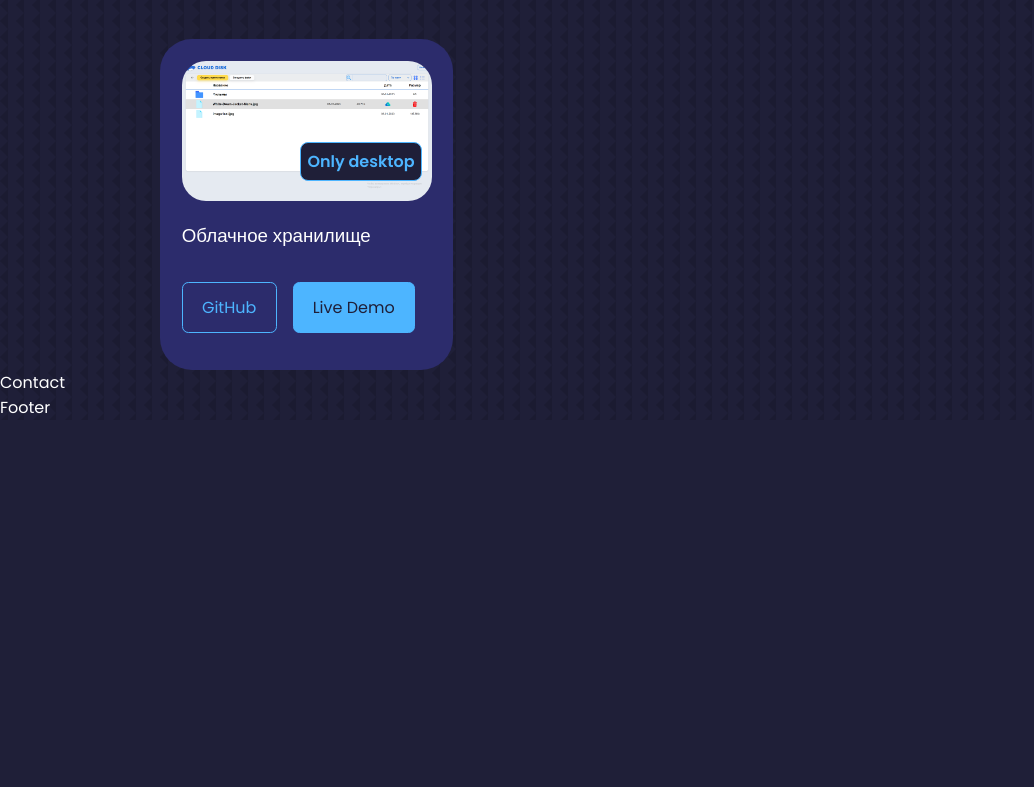
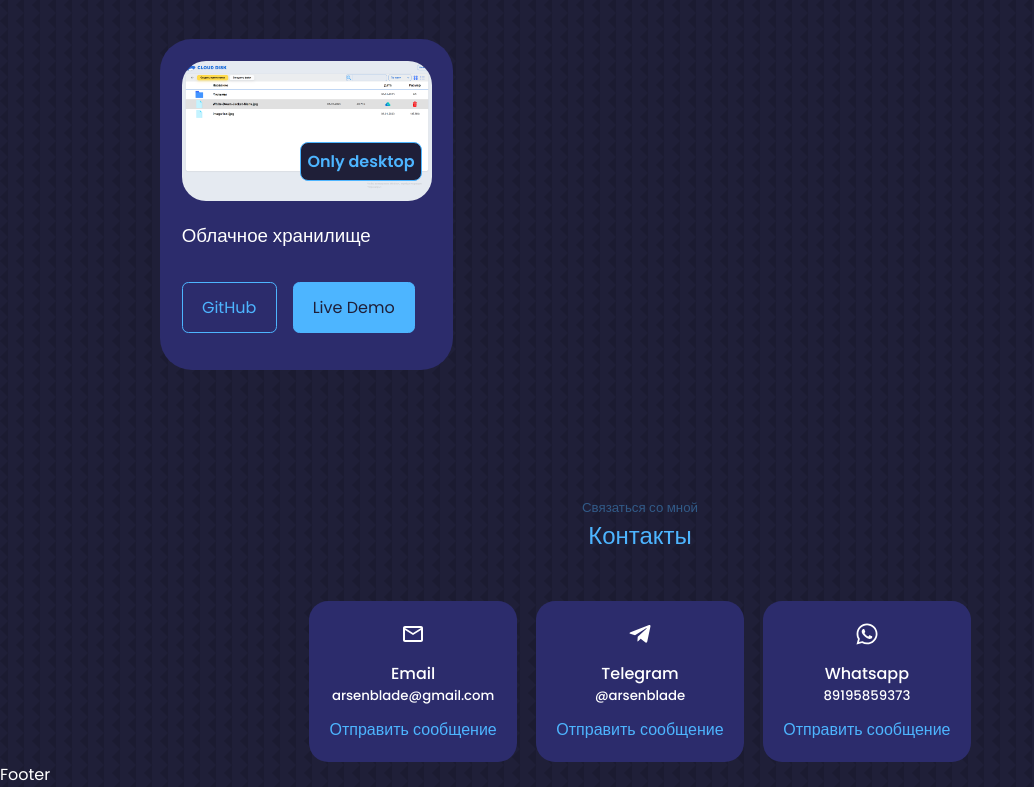
Before and after one commit to arsenblade/my-web-site, a React (Create React App) app: page / in a window 1280 px wide. Shown: the part 2179-2966 px from the top of the page, without its empty margins (0-1034 px from the left). Before the commit the page ends 2599 px from the top, so only its background shows below. Built offline with nearby package versions, Linux system fonts and the light colour scheme.

Commit message:
Создание секции contact

```diff
--- a/src/components/contact/Contact.jsx
+++ b/src/components/contact/Contact.jsx
@@ -1,9 +1,38 @@
 import React from 'react'
 import './contact.css'
+import {MdOutlineEmail} from 'react-icons/md'
+import {FaWhatsapp} from 'react-icons/fa'
+import {FaTelegramPlane} from 'react-icons/fa'
 
 const Contact = () => {
   return (
-    <div>Contact</div>
+    <section id='contact'>
+      <h5>Связаться со мной</h5>
+      <h2>Контакты</h2>
+
+      <div className='container contact__container'>
+        <div className='contact__options'>
+          <article className='contact__option'>
+            <MdOutlineEmail className='contact__option-icon'/>
+            <h4>Email</h4>
+            <h5>arsenblade@gmail.com</h5>
+            <a href='mailto:arsenblade@gmail.com' target='_blank'>Отправить сообщение</a>
+          </article>
+          <article className='contact__option'>
+            <FaTelegramPlane className='contact__option-icon'/>
+            <h4>Telegram</h4>
+            <h5>@arsenblade</h5>
+            <a href='tg://msg?text=Mi_mensaje&to=+89195859373' target='_blank'>Отправить сообщение</a>
+          </article>
+          <article className='contact__option'>
+            <FaWhatsapp className='contact__option-icon'/>
+            <h4>Whatsapp</h4>
+            <h5>89195859373</h5>
+            <a href='https://api.whatsapp.com/send?phone=89195859373' target='_blank'>Отправить сообщение</a>
+          </article>
+        </div>
+      </div>
+    </section>
   )
 }
 
--- a/src/components/contact/contact.css
+++ b/src/components/contact/contact.css
@@ -0,0 +1,52 @@
+.container .contact__container {
+  width: 58%;
+  display: grid;
+  grid-template-columns: 1fr;
+}
+
+.contact__options {
+  display: flex;
+  flex-direction: row;
+  justify-content: center;
+  gap: 1.2rem;
+}
+
+.contact__option {
+  background: var(--color-bg-variant);
+  padding: 1.2rem;
+  border-radius: 1.2rem;
+  text-align: center;
+  border: 1px solid transparent;
+  transition: var(--transition);
+}
+
+.contact__option:hover {
+  background: transparent;
+  border-color: var(--color-primary-variant);
+}
+
+.contact__option-icon {
+  font-size: 1.5rem;
+  margin-bottom: 0.5rem;
+}
+
+.contact__option > a {
+  margin-top: 0.7rem;
+  display: inline-block;
+}
+
+@media screen and (max-width: 1024px) {
+  .contact__options {
+    flex-wrap: wrap;
+  }
+}
+
+@media screen and (max-width: 600px) {
+  .container .contact__container {
+    width: var(--container-width-sm);
+  }
+
+  .contact__options {
+    flex-direction: column;
+  }
+}
```
